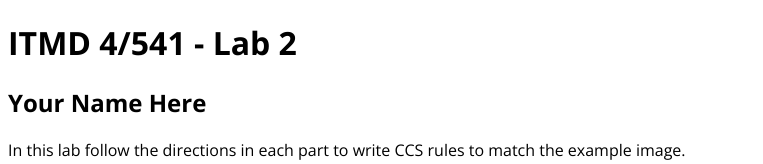
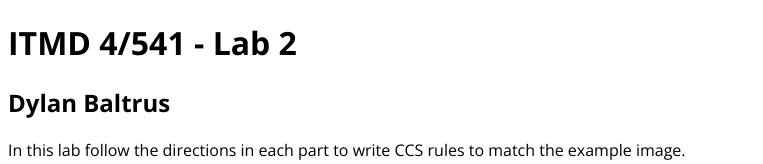
Before and after one commit to DlayDlay/itmd441_Lab2, a plain HTML site: page index.html in a window 1280 px wide. Shown: the top 164 px of the page, without its empty margins (0-763 px from the left). Drawn offline with nearby package versions, Linux system fonts and the light colour scheme.

Commit message:
changed name

```diff
--- a/index.html
+++ b/index.html
@@ -14,7 +14,7 @@
 <body>
   <header class="w700">
     <h1>ITMD 4/541 - Lab 2</h1>
-    <h2>Your Name Here</h2>
+    <h2>Dylan Baltrus</h2>
     <p>In this lab follow the directions in each part to write CCS rules to match the example image. <strong>DO NOT</strong> edit this HTML file in any way except to add your name in the H2 in the Header section above this text. <strong>DO NOT</strong> edit the global.css file in any way. You will write all your CSS in the proper sections in the styles.css file only.</p>
     <p>Create a Lab2 folder in your class GitHub repository and place all the files for this lab in that folder, including the assets folder with images. Once you publish this lab to GitHub Pages, submit to the blackboard assignment a link to this main lab page in GitHub Pages and your GitHub repository code.</p>
   </header>
```
